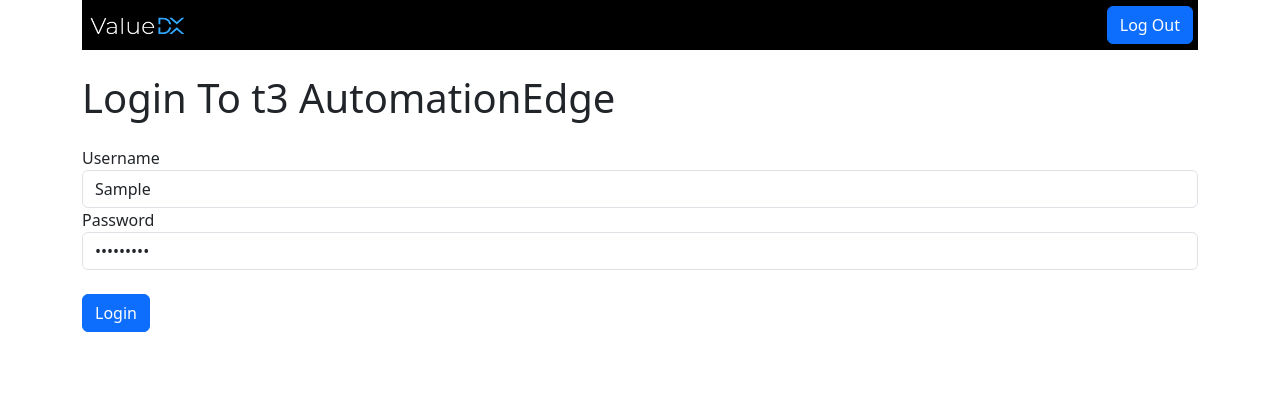
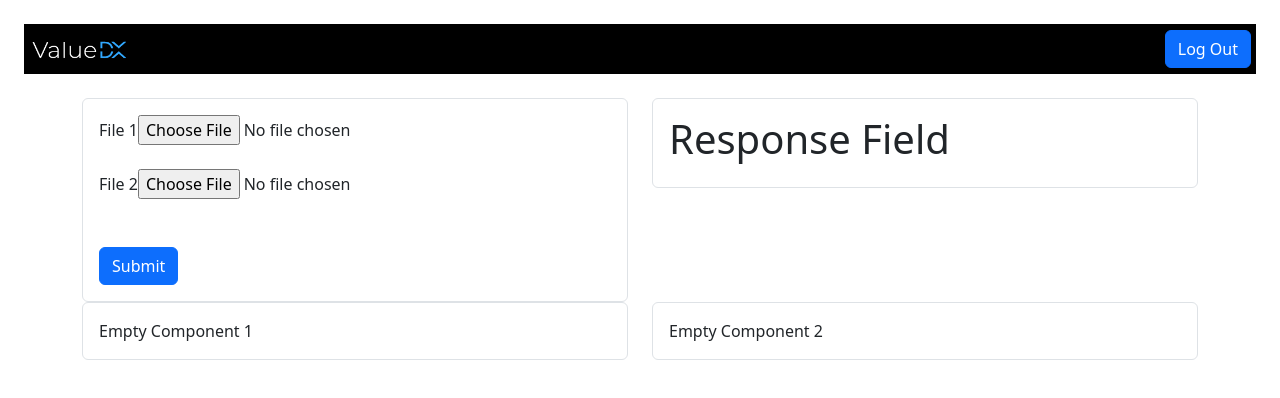
Before and after one commit to vdvaibhavp/project_ui, a React (Create React App) app: page / in a window 1280 px wide. Both pictures are taken after typing "Sample", "Sample123" into the empty fields and a click on the button "Login". Shown: the top 398 px of the page. Built offline with nearby package versions, Linux system fonts and the light colour scheme.

Commit message:
login logout functionality

```diff
--- a/src/App.js
+++ b/src/App.js
@@ -4,17 +4,19 @@ import Dashboard from './Components/Dashboard/Dashboard';
 
 function App() {
   const [sessionToken, setSessionToken] = useState('');
-
+  const [isAuthenticated, setIsAuthenticated] = useState(false);
   // Function to handle successful login
   const handleLogin = (token) => {
     localStorage.setItem('sessionToken', token); // Store the session token in localStorage
     setSessionToken(token);
+    setIsAuthenticated(true)
   };
 
   // Function to handle logout
   const handleLogout = () => {
     localStorage.removeItem('sessionToken'); // Remove the session token from localStorage
     setSessionToken('');
+    setIsAuthenticated(false)
   };
 
   // Retrieve session token from localStorage on component mount
@@ -22,6 +24,7 @@ function App() {
     const token = localStorage.getItem('sessionToken');
     if (token) {
       setSessionToken(token);
+      setIsAuthenticated(true);
     }
   }, []);
 
@@ -29,10 +32,10 @@ function App() {
   const renderContent = () => {
     if (sessionToken) {
       // User is logged in, render dashboard
-      return <Dashboard onLogout={handleLogout} />;
+      return <Dashboard isAuthenticated={isAuthenticated} onLogout={handleLogout} />;
     } else {
       // User is not logged in, render login page
-      return <LoginPage onLogin={handleLogin} />;
+      return <LoginPage  isAuthenticated={isAuthenticated} onLogin={handleLogin} />;
     }
   };
 
--- a/src/Components/Dashboard/Dashboard.js
+++ b/src/Components/Dashboard/Dashboard.js
@@ -1,14 +1,60 @@
 import React from 'react';
 import 'bootstrap/dist/css/bootstrap.css'
-function Dashboard({ onLogout }) {
+import Navbar from '../Navbar/Navbar';
+import UploadForm from './UploadForm/UploadForm';
+
+function Dashboard({ onLogout, isAuthenticated }) {
+  const handleSubmitForm = (e) => {
+    e.preventDefault();
+    // Perform form submission logic here
+  };
+
+  const handleFile1Change = (e) => {
+    // Handle changes in file1 input field
+  };
+
+  const handleFile2Change = (e) => {
+    // Handle changes in file2 input field
+  };
+
   return (
-    <div className="container">
-      <h1>Dashboard</h1>
-      <p>Welcome to the dashboard!</p>
-      <button type="button" className="btn btn-primary" onClick={onLogout}>
-        Logout
-      </button>
+    <div className="dashboard-container bg-grey p-4">
+      <Navbar showLogoutButton={isAuthenticated} onLogout={onLogout} />
+
+      <div className="container mt-4">
+        <div className="row">
+          <div className="col-md-6">
+            <div className="box border rounded p-3">
+              <UploadForm
+                handleFile1Change={handleFile1Change}
+                handleFile2Change={handleFile2Change}
+                handleSubmit={handleSubmitForm}
+              />
+            </div>
+          </div>
+
+          <div className="col-md-6">
+            <div className="box border rounded p-3">
+              <h1 className="response-field">Response Field</h1>
+            </div>
+          </div>
+        </div>
+
+        <div className="row">
+          <div className="col-md-6">
+            <div className="box border rounded p-3">
+              <div className="empty-component">Empty Component 1</div>
+            </div>
+          </div>
+          <div className="col-md-6">
+            <div className="box border rounded p-3">
+              <div className="empty-component">Empty Component 2</div>
+            </div>
+          </div>
+        </div>
+      </div>
     </div>
+
   );
 }
 
--- a/src/Components/Dashboard/UploadForm/UploadForm.js
+++ b/src/Components/Dashboard/UploadForm/UploadForm.js
@@ -1,9 +1,9 @@
 import React from 'react'
 
-function UploadForm({handleFile1Change, handleFile2Change, handleSubmit}) {
+function UploadForm({handleFile1Change, handleFile2Change, handleSubmitForm}) {
   return (
     <div>
-        <form onSubmit={handleSubmit}>
+        <form onSubmit={handleSubmitForm}>
             <div className="form-group">
               <label htmlFor="file1">File 1</label>
               <input
--- a/src/Components/Login/LoginPage.js
+++ b/src/Components/Login/LoginPage.js
@@ -2,20 +2,20 @@ import React, { useState } from 'react';
 import 'bootstrap/dist/css/bootstrap.css';
 import Navbar from '../Navbar/Navbar';
 
-function LoginPage({ onLogin }) {
+function LoginPage({ onLogin, isAuthenticated }) {
   const [username, setUsername] = useState('');
   const [password, setPassword] = useState('');
 
   const handleSubmit = (e) => {
     e.preventDefault();
 
-    const sessionToken = '';
+    const sessionToken = 'my token';
     onLogin(sessionToken);
   };
 
   return (
     <div className="container">
-      <Navbar/>
+      <Navbar showLogoutButton={isAuthenticated}/>
       <br></br>
       <h1 className="mb-4">Login To t3 AutomationEdge</h1>
       <form onSubmit={handleSubmit}>
--- a/src/Components/Navbar/Navbar.js
+++ b/src/Components/Navbar/Navbar.js
@@ -1,17 +1,18 @@
 import React from "react";
 import logoImg from './valuedx_logo.png';
 
-function Navbar() {
+function Navbar({onLogout, showLogoutButton}) {
     return(
 
  <div style={{display:"flex", alignItems: 'center',justifyContent:'space-between',backgroundColor:'black', height:50,padding:5}}>
     <div>
     <img src={logoImg} width="100px" height="auto"/>
     </div>
-
+    {showLogoutButton && (
     <div >
-    <button className="btn btn-primary my-2 my-lg-0" type="submit">Log Out</button>
+    <button className="btn btn-primary my-2 my-lg-0" type="button" onClick={onLogout}>Log Out</button>
     </div>
+    )}
 </div>
 
     );
```
